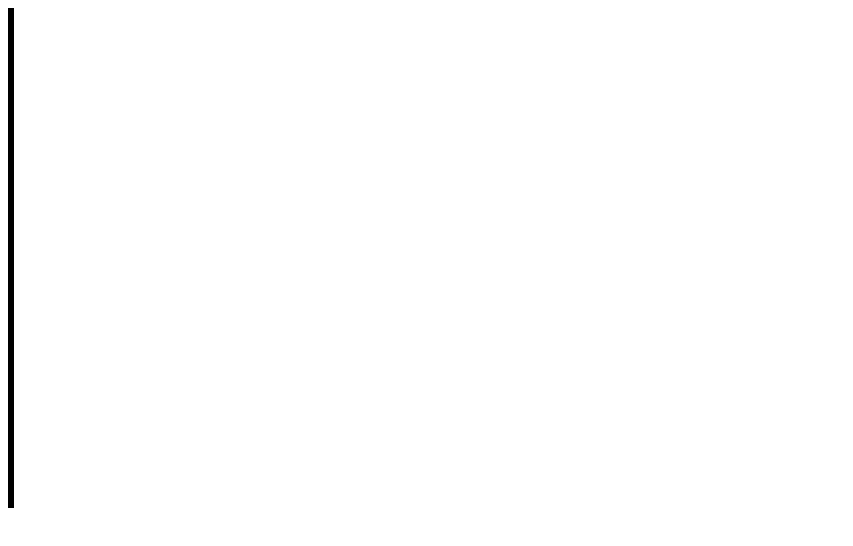
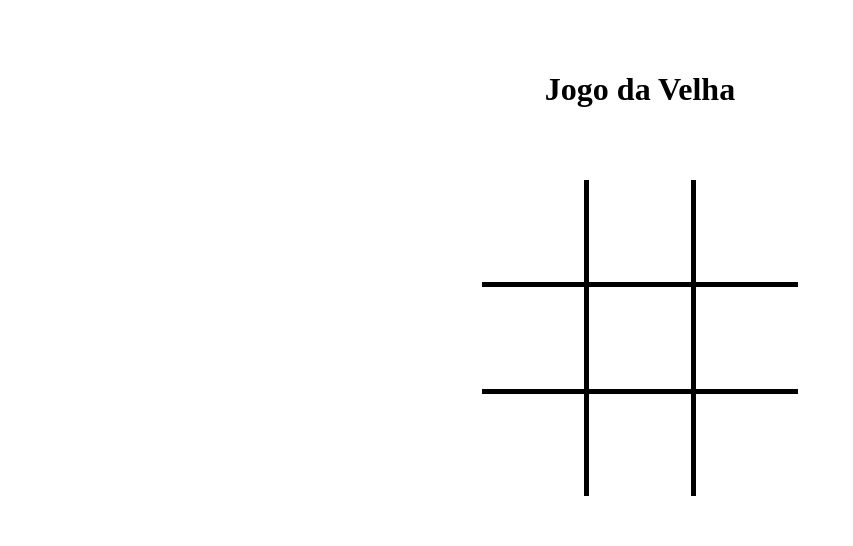
Before and after one commit to yoskoslowich/pages, a plain HTML site: page index.html in a window 1280 px wide. Shown: the whole page, without its empty margins (0-853 px from the left). Drawn offline with Linux system fonts and the light colour scheme.

Commit message:
Define tabuleiro

```diff
--- a/index.html
+++ b/index.html
@@ -3,15 +3,73 @@
     <head>
         <title>Jogo da velha</title>
         <style>
-            .vertical_line {
-                border-left: 6px solid black;
-                height: 500px;
+            h1 {
+                padding: 50px;
+                text-align: center;
+            }
+            table {
+                border-collapse: collapse;
+                text-align: center;
+                margin: auto;
+                vertical-align: middle;
+            }
+            td {
+                height: 100px;
+                width: 100px;
+                color: black;
+                cursor: pointer;
+            }
+            .center {
+                border: 5px solid black;
+            }
+            .top_left_corner {
+                border-bottom: 5px solid black;
+                border-right: 5px solid black;
+            }
+            .top_right_corner {
+                border-bottom: 5px solid black;
+                border-left: 5px solid black;
+            }
+            .bottom_right_corner {
+                border-top: 5px solid black;
+                border-left: 5px solid black;
+            }
+            .bottom_left_corner {
+                border-top: 5px solid black;
+                border-right: 5px solid black;
             }
         </style>
     </head>
     <body>
 
-        <div class="vertical_line"></div>
+        <h1>Jogo da Velha</h1>
+        <table>
+            <tr>
+                <td id="cel1" class="top_left_corner" onclick="test()"></td><td></td><td class="top_right_corner"></td>
+            </tr>
+            <tr>
+                <td></td><td class="center"></td><td></td>
+            </tr>
+            <tr>
+                <td class="bottom_left_corner"></td><td></td><td class="bottom_right_corner"></td>
+            </tr>
+        </table>
+
+        <script>
+            var cells = document.querySelectorAll('td');
+            for(var i = 0; i < cells.length; i++){
+                cells[i].onclick = function(e){
+                    cell = e.target
+                    if(cell.innerHTML === ''){
+                        cell.innerHTML = "X"
+                        console.log('marcou')
+                    } else {
+                        console.log('já preenchido')
+                    }
+                }
+            }
+        </script>
+
 
     </body>
 </html>
```
